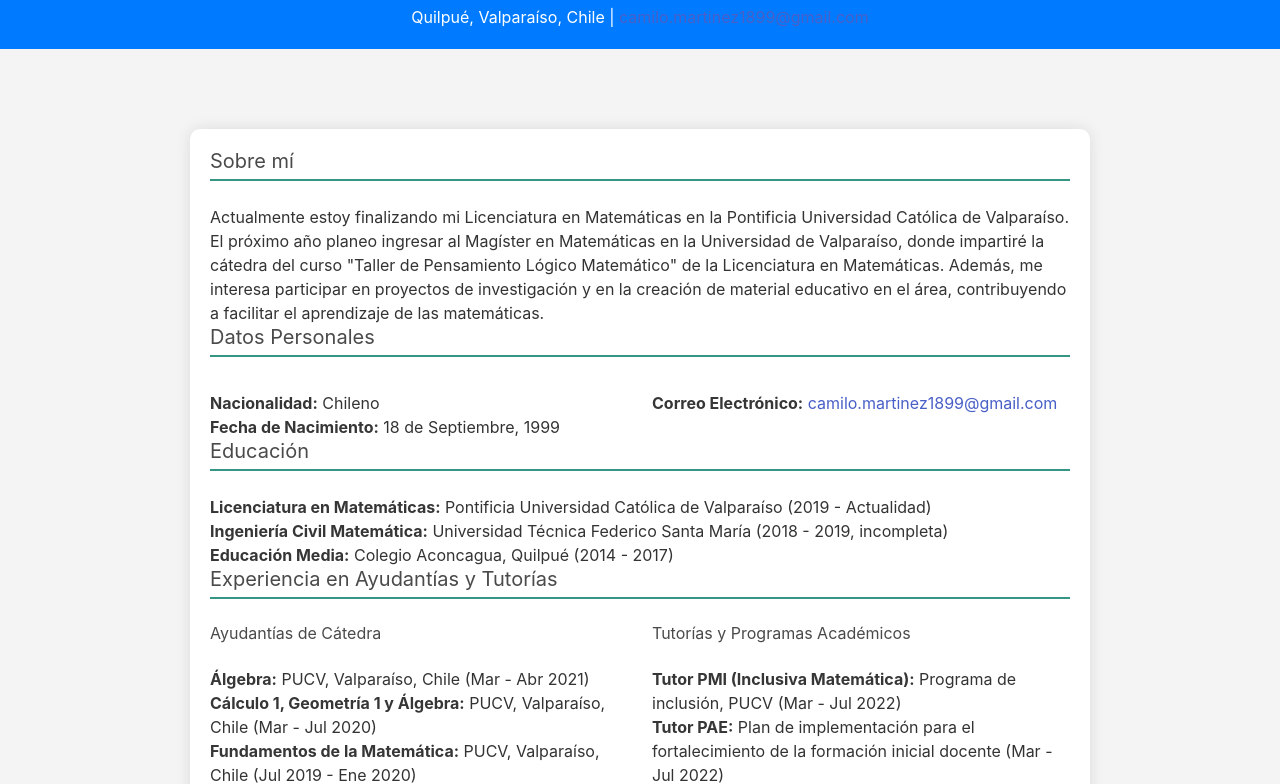
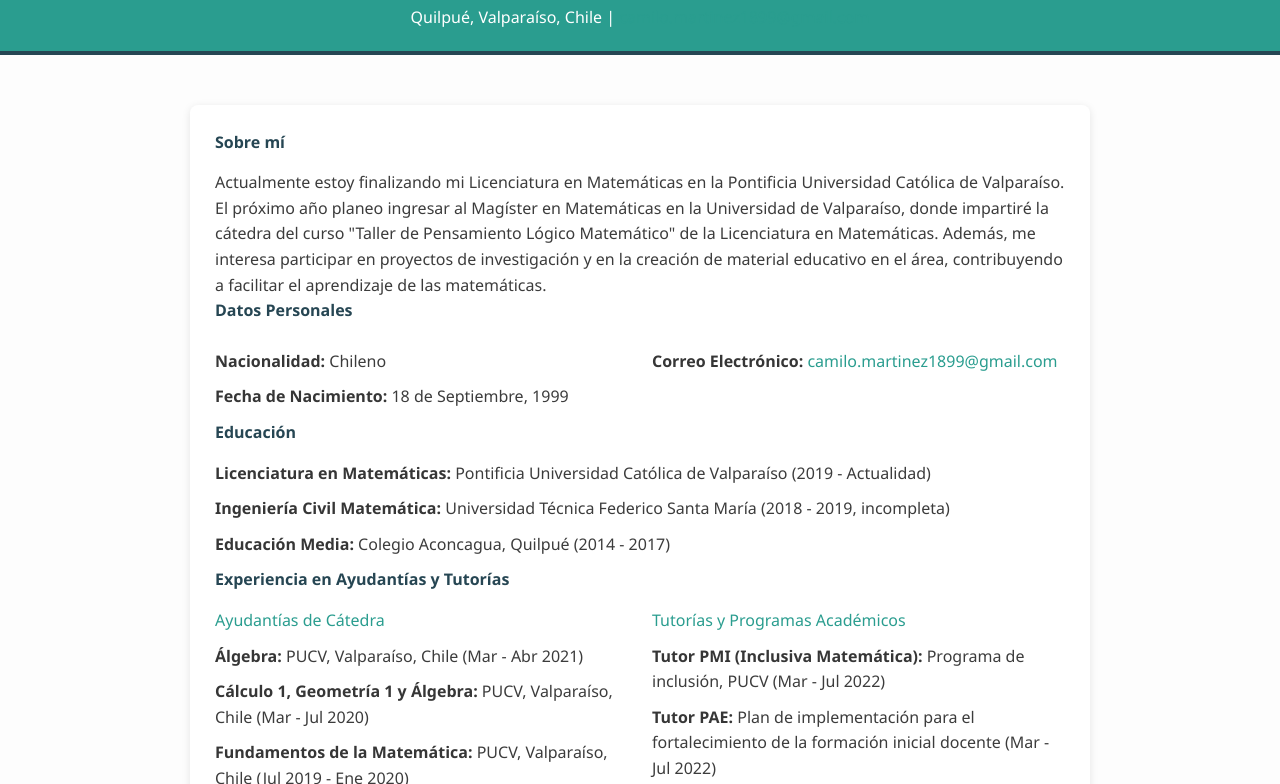
Before and after one commit to camilo329/camilomartinezestay.github.io, a plain HTML site: page index.html in a window 1280 px wide. Shown: the part 75-859 px from the top of the page. Drawn offline with nearby package versions, Linux system fonts and the light colour scheme.

Commit message:
Update index.html

```diff
--- a/index.html
+++ b/index.html
@@ -8,38 +8,55 @@
     <link rel="stylesheet" href="https://cdnjs.cloudflare.com/ajax/libs/bulma/0.9.4/css/bulma.min.css">
     <style>
         body {
-        background-color: #f4f4f4;
-        color: #333;
+            background-color: #fdfdfd;
+            color: #3c3c3c;
+            font-family: 'Segoe UI', Tahoma, Geneva, Verdana, sans-serif;
+            line-height: 1.6;
         }
         header {
-        background-color: #007BFF;
+            background-color: #2A9D8F;
             color: white;
             padding: 20px 10px;
             text-align: center;
+            border-bottom: 4px solid #264653;
         }
         .section-content {
             max-width: 900px;
-        margin: 80px auto; /* Más espacio entre las secciones */
-        background: white;
-        padding: 20px;
-        border-radius: 10px;
-        box-shadow: 0 0 15px rgba(0, 0, 0, 0.1);
+            margin: 50px auto; /* Separación entre secciones */
+            background: #ffffff;
+            padding: 25px;
+            border-radius: 8px;
+            box-shadow: 0 2px 8px rgba(0, 0, 0, 0.1);
         }
         h2 {
-        color: #379683;
-        border-bottom: 2px solid #379683;
-        padding-bottom: 5px;
-        margin-bottom: 20px; /* Espacio adicional debajo del título */
+            color: #264653;
+            margin-bottom: 15px; /* Espacio adicional debajo del título */
+            font-weight: 600;
+        }
+        h3 {
+            color: #2A9D8F;
+            font-weight: 500;
         }
         ul {
-        margin-top: 10px;
+            list-style: none;
+            padding: 0;
+        }
+        ul li {
+            margin: 10px 0;
         }
         footer {
             text-align: center;
-        padding: 15px;
-        background: #007BFF;
+            padding: 20px;
+            background: #264653;
             color: white;
             margin-top: 40px; /* Espacio antes del footer */
+        }
+        a {
+            color: #2A9D8F;
+            text-decoration: none;
+        }
+        a:hover {
+            text-decoration: underline;
         }
     </style>
 </head>
@@ -51,12 +68,12 @@
 
     <div class="section-content">
         <section>
-            <h2 class="subtitle">Sobre mí</h2>
+            <h2>Sobre mí</h2>
             <p>Actualmente estoy finalizando mi Licenciatura en Matemáticas en la Pontificia Universidad Católica de Valparaíso. El próximo año planeo ingresar al Magíster en Matemáticas en la Universidad de Valparaíso, donde impartiré la cátedra del curso "Taller de Pensamiento Lógico Matemático" de la Licenciatura en Matemáticas. Además, me interesa participar en proyectos de investigación y en la creación de material educativo en el área, contribuyendo a facilitar el aprendizaje de las matemáticas.</p>
         </section>
 
         <section>
-            <h2 class="subtitle">Datos Personales</h2>
+            <h2>Datos Personales</h2>
             <div class="columns">
                 <div class="column">
                     <ul>
@@ -73,7 +90,7 @@
         </section>
 
         <section>
-            <h2 class="subtitle">Educación</h2>
+            <h2>Educación</h2>
             <ul>
                 <li><strong>Licenciatura en Matemáticas:</strong> Pontificia Universidad Católica de Valparaíso (2019 - Actualidad)</li>
                 <li><strong>Ingeniería Civil Matemática:</strong> Universidad Técnica Federico Santa María (2018 - 2019, incompleta)</li>
@@ -82,10 +99,10 @@
         </section>
 
         <section>
-            <h2 class="subtitle">Experiencia en Ayudantías y Tutorías</h2>
+            <h2>Experiencia en Ayudantías y Tutorías</h2>
             <div class="columns">
                 <div class="column">
-                    <h3 class="subtitle is-6">Ayudantías de Cátedra</h3>
+                    <h3>Ayudantías de Cátedra</h3>
                     <ul>
                         <li><strong>Álgebra:</strong> PUCV, Valparaíso, Chile (Mar - Abr 2021)</li>
                         <li><strong>Cálculo 1, Geometría 1 y Álgebra:</strong> PUCV, Valparaíso, Chile (Mar - Jul 2020)</li>
@@ -93,7 +110,7 @@
                     </ul>
                 </div>
                 <div class="column">
-                    <h3 class="subtitle is-6">Tutorías y Programas Académicos</h3>
+                    <h3>Tutorías y Programas Académicos</h3>
                     <ul>
                         <li><strong>Tutor PMI (Inclusiva Matemática):</strong> Programa de inclusión, PUCV (Mar - Jul 2022)</li>
                         <li><strong>Tutor PAE:</strong> Plan de implementación para el fortalecimiento de la formación inicial docente (Mar - Jul 2022)</li>
@@ -104,7 +121,7 @@
         </section>
 
         <section>
-            <h2 class="subtitle">Experiencia Laboral</h2>
+            <h2>Experiencia Laboral</h2>
             <ul>
                 <li><strong>Diseñador de guías:</strong> EDUGAMI SA (Ago 2023 - Ene 2024)</li>
                 <li><strong>Desarrollador de explicaciones:</strong> PAES M1 Invierno Matemática, EDUGAMI SA (Jul 2023)</li>
@@ -113,7 +130,7 @@
         </section>
 
         <section>
-            <h2 class="subtitle">Habilidades Técnicas</h2>
+            <h2>Habilidades Técnicas</h2>
             <ul>
                 <li><strong>Lenguajes de programación:</strong> Python, Matlab</li>
                 <li><strong>Software especializado:</strong> LaTeX</li>
```
Lines whose indentation alone changed are shown as unchanged.
